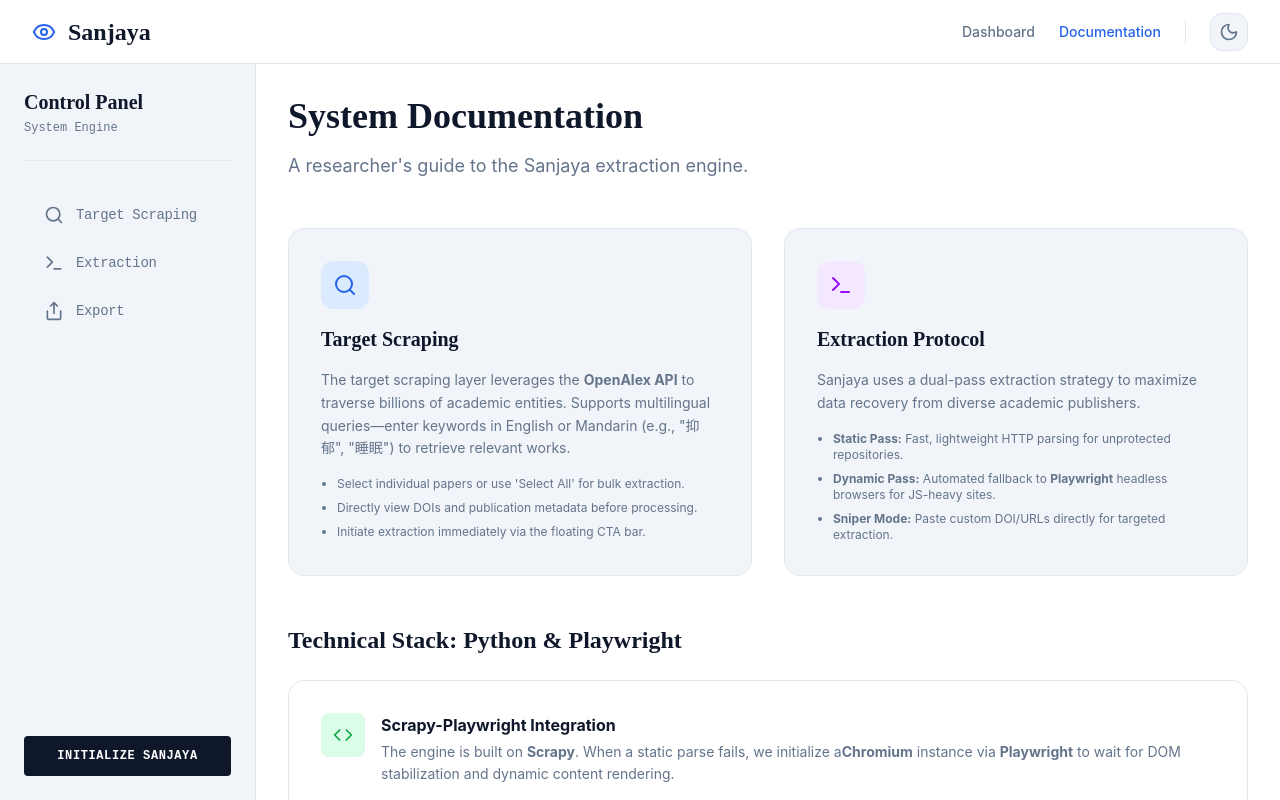
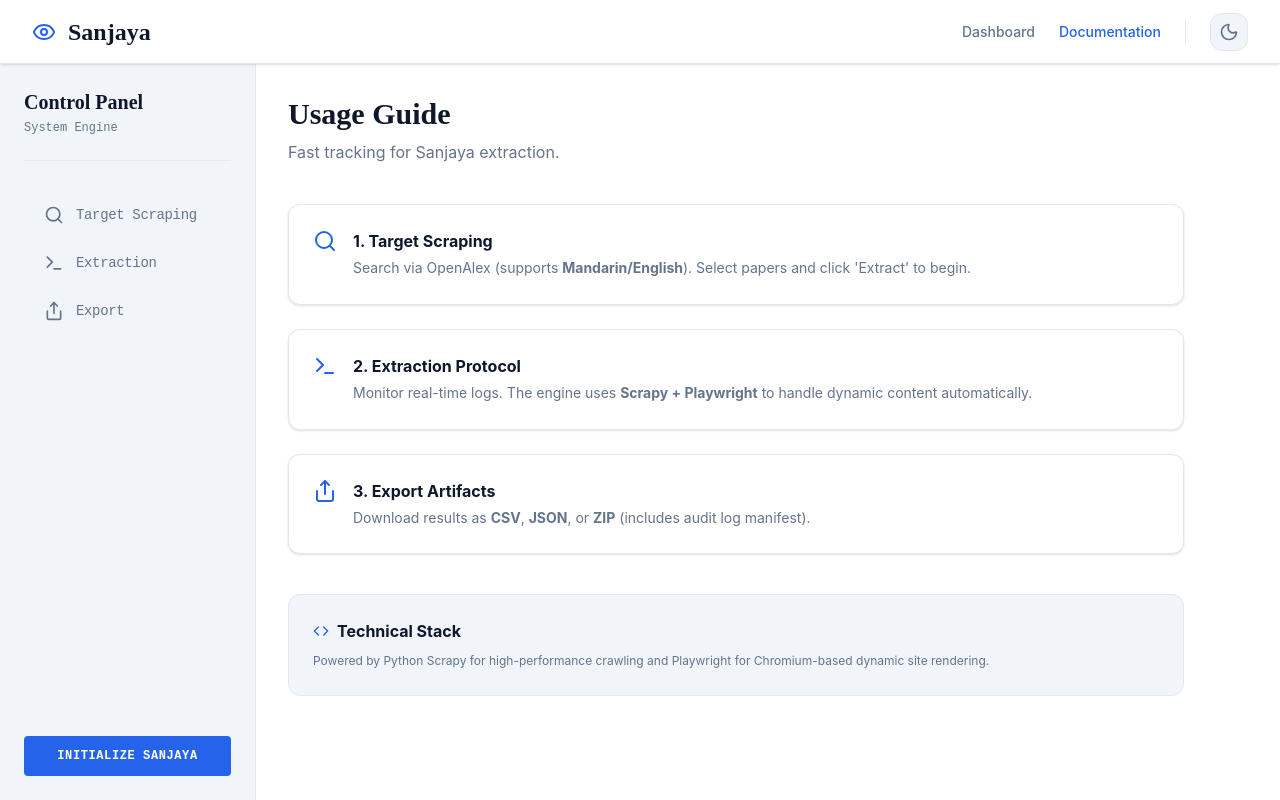
Before and after one commit to xguot/sanjaya, a React (Vite) app in the folder frontend/: page / in a window 1280 px wide. Both pictures are taken after a click on the button "Documentation". Built offline with nearby package versions, Linux system fonts and the light colour scheme; the HTML template or start-up script is replaced by a standard one.

Commit message:
ui(polish): default to light mode, fix placeholder visibility, and minimize docs

```diff
--- a/frontend/src/App.tsx
+++ b/frontend/src/App.tsx
@@ -2,8 +2,6 @@
 import { motion, AnimatePresence } from 'framer-motion';
 import {
   Eye,
-  UserCircle,
-  Settings,
   Search,
   Terminal,
   Share,
@@ -15,13 +13,13 @@
   Play,
   Download,
   CheckCircle2,
-  ExternalLink,
   Loader2,
   Moon,
-  Sun
+  Sun,
+  BookOpen
 } from 'lucide-react';
 
-// [TYPES] Core data structures for academic entities and engine state
+// [TYPES] Core data structures
 interface Paper {
   id: string;
   title: string;
@@ -49,11 +47,10 @@
 
 export default function App() {
   const [currentView, setCurrentView] = useState<View>(View.TargetScraping);
+  // Default to light mode (false)
   const [isDarkMode, setIsDarkMode] = useState(() => {
     if (typeof window !== 'undefined') {
-      const saved = localStorage.getItem('sanjaya-theme');
-      if (saved) return saved === 'dark';
-      return window.matchMedia('(prefers-color-scheme: dark)').matches;
+      return localStorage.getItem('sanjaya-theme') === 'dark';
     }
     return false;
   });
@@ -67,7 +64,6 @@
   const [isExtracting, setIsExtracting] = useState(false);
   const [error, setError] = useState<string | null>(null);
 
-  // [THEME] Sync system/user preference with DOM
   useEffect(() => {
     if (isDarkMode) {
       document.documentElement.classList.add('dark');
@@ -78,7 +74,6 @@
     }
   }, [isDarkMode]);
 
-  // [DISCOVERY] Executes semantic search via OpenAlex API layer
   const searchOpenAlex = async () => {
     if (!keyword.trim()) return;
     setIsSearching(true);
@@ -99,7 +94,6 @@
     }
   };
 
-  // [ENGINE] Orchestrates Scrapy subprocess execution and job queuing
   const startExtraction = async (targetUrls?: string[]) => {
     const urls = targetUrls || (currentView === View.TargetScraping
       ? Array.from(selectedUrls)
@@ -110,14 +104,10 @@
       return;
     }
 
-    // Sync URLs to input field for persistence in the Extraction view
     setInputUrls(urls.join('\n'));
-
     setIsExtracting(true);
     setError(null);
     setJob({ job_id: '', status: 'queued' });
-
-    // Redirect to extraction monitor immediately
     setCurrentView(View.Extraction);
 
     try {
@@ -134,11 +124,10 @@
     } catch (e: any) {
       setError(e.message);
       setIsExtracting(false);
-      setCurrentView(View.TargetScraping); // Fallback if init fails
+      setCurrentView(View.TargetScraping);
     }
   };
 
-  // [ROUTER] Handles long-polling for background task synchronization
   const pollStatus = (id: string) => {
     const interval = setInterval(async () => {
       try {
@@ -168,8 +157,8 @@
   };
 
   return (
-    <div className="flex flex-col h-screen overflow-hidden bg-background">
-      <header className="h-16 flex-shrink-0 bg-white dark:bg-surface-low border-b border-outline px-8 flex items-center justify-between z-30 transition-colors">
+    <div className="flex flex-col h-screen overflow-hidden bg-background text-on-surface">
+      <header className="h-16 flex-shrink-0 bg-white dark:bg-surface-low border-b border-outline px-8 flex items-center justify-between z-30 transition-colors shadow-sm">
         <div className="flex items-center gap-3">
           <Eye className="text-secondary" size={24} />
           <h1 className="text-2xl font-serif font-bold text-primary">Sanjaya</h1>
@@ -178,7 +167,7 @@
           <nav className="hidden md:flex items-center space-x-6 text-sm font-medium">
             <button
               onClick={() => setCurrentView(View.TargetScraping)}
-              className={`${currentView === View.TargetScraping ? 'text-secondary' : 'text-on-surface-variant hover:text-primary'} transition-colors`}
+              className={`${currentView !== View.Documentation ? 'text-secondary' : 'text-on-surface-variant hover:text-primary'} transition-colors`}
             >
               Dashboard
             </button>
@@ -193,7 +182,6 @@
           <button
             onClick={() => setIsDarkMode(!isDarkMode)}
             className="p-2 rounded-xl bg-surface-low dark:bg-surface-high border border-outline hover:border-secondary transition-all text-on-surface-variant hover:text-secondary"
-            title={isDarkMode ? 'Switch to Light Mode' : 'Switch to Dark Mode'}
           >
             {isDarkMode ? <Sun size={20} /> : <Moon size={20} />}
           </button>
@@ -216,7 +204,7 @@
           <button
             onClick={() => startExtraction()}
             disabled={isExtracting}
-            className="mt-auto w-full bg-primary text-white dark:bg-secondary font-mono text-xs py-3 rounded-sm hover:opacity-90 transition-opacity uppercase tracking-wider font-semibold disabled:opacity-50"
+            className="mt-auto w-full bg-secondary text-white font-mono text-xs py-3 rounded-sm hover:opacity-90 transition-opacity uppercase tracking-wider font-semibold disabled:opacity-50"
           >
             {isExtracting ? 'Engine Active' : 'Initialize Sanjaya'}
           </button>
@@ -296,74 +284,43 @@
 
 function DocumentationView() {
   return (
-    <div className="max-w-5xl space-y-12 pb-24">
+    <div className="max-w-4xl space-y-10 pb-20">
       <div>
-        <h2 className="text-4xl font-serif font-bold text-primary mb-4">System Documentation</h2>
-        <p className="text-on-surface-variant text-lg">A researcher's guide to the Sanjaya extraction engine.</p>
+        <h2 className="text-3xl font-serif font-bold text-primary mb-2">Usage Guide</h2>
+        <p className="text-on-surface-variant">Fast tracking for Sanjaya extraction.</p>
       </div>
 
-      <div className="grid md:grid-cols-2 gap-8">
-        <section className="space-y-4 p-8 bg-surface-low dark:bg-surface-high rounded-2xl border border-outline">
-          <div className="w-12 h-12 bg-blue-100 dark:bg-blue-900/30 text-secondary rounded-xl flex items-center justify-center mb-4">
-            <Search size={24} />
-          </div>
-          <h3 className="text-xl font-serif font-bold text-primary">Target Scraping</h3>
-          <p className="text-sm text-on-surface-variant leading-relaxed">
-            The target scraping layer leverages the <strong>OpenAlex API</strong> to traverse billions of academic entities.
-            Supports multilingual queries—enter keywords in English or Mandarin (e.g., "抑郁", "睡眠") to retrieve relevant works.
-          </p>
-          <ul className="text-xs space-y-2 text-on-surface-variant list-disc pl-4">
-            <li>Select individual papers or use 'Select All' for bulk extraction.</li>
-            <li>Directly view DOIs and publication metadata before processing.</li>
-            <li>Initiate extraction immediately via the floating CTA bar.</li>
-          </ul>
-        </section>
-
-        <section className="space-y-4 p-8 bg-surface-low dark:bg-surface-high rounded-2xl border border-outline">
-          <div className="w-12 h-12 bg-purple-100 dark:bg-purple-900/30 text-purple-600 rounded-xl flex items-center justify-center mb-4">
-            <Terminal size={24} />
-          </div>
-          <h3 className="text-xl font-serif font-bold text-primary">Extraction Protocol</h3>
-          <p className="text-sm text-on-surface-variant leading-relaxed">
-            Sanjaya uses a dual-pass extraction strategy to maximize data recovery from diverse academic publishers.
-          </p>
-          <ul className="text-xs space-y-2 text-on-surface-variant list-disc pl-4">
-            <li><strong>Static Pass:</strong> Fast, lightweight HTTP parsing for unprotected repositories.</li>
-            <li><strong>Dynamic Pass:</strong> Automated fallback to <strong>Playwright</strong> headless browsers for JS-heavy sites.</li>
-            <li><strong>Sniper Mode:</strong> Paste custom DOI/URLs directly for targeted extraction.</li>
-          </ul>
-        </section>
+      <div className="grid gap-6">
+        <DocSection icon={<Search />} title="1. Target Scraping">
+          Search via OpenAlex (supports <strong>Mandarin/English</strong>). Select papers and click 'Extract' to begin.
+        </DocSection>
+        <DocSection icon={<Terminal />} title="2. Extraction Protocol">
+          Monitor real-time logs. The engine uses <strong>Scrapy + Playwright</strong> to handle dynamic content automatically.
+        </DocSection>
+        <DocSection icon={<Share />} title="3. Export Artifacts">
+          Download results as <strong>CSV</strong>, <strong>JSON</strong>, or <strong>ZIP</strong> (includes audit log manifest).
+        </DocSection>
       </div>
 
-      <div className="space-y-6">
-        <h3 className="text-2xl font-serif font-bold text-primary">Technical Stack: Python & Playwright</h3>
-        <div className="p-8 border border-outline rounded-2xl space-y-6">
-          <div className="flex items-start gap-4">
-            <div className="p-3 bg-green-100 dark:bg-green-900/30 text-green-600 rounded-lg">
-              <Code size={20} />
-            </div>
-            <div>
-              <h4 className="font-bold text-primary mb-1">Scrapy-Playwright Integration</h4>
-              <p className="text-sm text-on-surface-variant leading-relaxed">
-                The engine is built on <strong>Scrapy</strong>. When a static parse fails, we initialize a
-                <strong>Chromium</strong> instance via <strong>Playwright</strong> to wait for DOM stabilization and dynamic content rendering.
+      <div className="p-6 border border-outline rounded-xl bg-surface-low dark:bg-surface-high">
+        <h4 className="font-bold text-primary mb-2 flex items-center gap-2">
+          <Code size={16} className="text-secondary" /> Technical Stack
+        </h4>
+        <p className="text-xs text-on-surface-variant leading-relaxed">
+          Powered by Python Scrapy for high-performance crawling and Playwright for Chromium-based dynamic site rendering.
         </p>
       </div>
     </div>
+  );
+}
 
-          <div className="flex items-start gap-4">
-            <div className="p-3 bg-amber-100 dark:bg-amber-900/30 text-amber-600 rounded-lg">
-              <FileText size={20} />
-            </div>
+function DocSection({ icon, title, children }: any) {
+  return (
+    <div className="flex gap-4 p-6 border border-outline rounded-xl bg-white dark:bg-surface-low shadow-sm">
+      <div className="text-secondary">{icon}</div>
       <div>
-              <h4 className="font-bold text-primary mb-1">Audit Log & Manifest</h4>
-              <p className="text-sm text-on-surface-variant leading-relaxed">
-                To ensure research reproducibility, every ZIP export includes an automated <strong>manifest.txt</strong>.
-                This log captures the timestamp, Job ID, and the source URLs used in the session.
-              </p>
-            </div>
-          </div>
-        </div>
+        <h4 className="font-bold text-primary mb-1">{title}</h4>
+        <p className="text-sm text-on-surface-variant leading-relaxed">{children}</p>
       </div>
     </div>
   );
@@ -383,7 +340,7 @@
               onChange={(e) => setKeyword(e.target.value)}
               onKeyDown={(e) => e.key === 'Enter' && onSearch()}
               placeholder="Search via OpenAlex (e.g., '抑郁', 'genomic sequencing')..."
-              className="w-full pl-12 pr-4 py-4 bg-surface-low border border-outline rounded-xl focus:ring-4 focus:ring-secondary/10 focus:border-secondary outline-none transition-all font-mono dark:text-white"
+              className="w-full pl-12 pr-4 py-4 bg-surface-low dark:bg-surface-high border border-outline rounded-xl focus:ring-4 focus:ring-secondary/10 focus:border-secondary outline-none transition-all font-mono text-on-surface placeholder:text-slate-400"
             />
           </div>
           <button
@@ -427,7 +384,7 @@
                 className={`flex gap-4 p-4 border rounded-xl transition-all cursor-pointer ${
                   selectedUrls.has(paper.url)
                     ? 'bg-secondary/5 border-secondary'
-                    : 'bg-white dark:bg-surface-low border-outline hover:border-slate-300 dark:hover:border-slate-500'
+                    : 'bg-white dark:bg-surface-low border-outline hover:border-slate-300 dark:hover:border-slate-500 shadow-sm'
                 }`}
               >
                 <div className={`mt-1 w-5 h-5 rounded border-2 flex items-center justify-center transition-all ${
@@ -452,7 +409,7 @@
               <button
                 onClick={onExtract}
                 disabled={isExtracting}
-                className="bg-secondary text-white px-8 py-4 rounded-full font-bold shadow-2xl hover:bg-blue-700 transition-all flex items-center gap-3 ring-4 ring-white disabled:opacity-70"
+                className="bg-secondary text-white px-8 py-4 rounded-full font-bold shadow-2xl hover:bg-blue-700 transition-all flex items-center gap-3 ring-4 ring-white dark:ring-surface-low disabled:opacity-70"
               >
                 {isExtracting ? (
                   <Loader2 size={18} className="animate-spin" />
@@ -488,14 +445,14 @@
               value={inputUrls}
               onChange={(e) => setInputUrls(e.target.value)}
               placeholder="Paste URLs or DOIs (one per line)..."
-              className="flex-1 p-6 font-mono text-xs outline-none bg-white dark:bg-surface-low resize-none dark:text-white"
+              className="flex-1 p-6 font-mono text-xs outline-none bg-white dark:bg-surface-low resize-none text-on-surface placeholder:text-slate-400"
             />
-            <div className="p-4 border-t border-outline flex justify-between items-center bg-surface-low/50">
-              <span className="text-[10px] font-mono text-on-surface-variant">{inputUrls.split('\n').filter((u: string) => u.trim()).length} Targets Loaded</span>
+            <div className="p-4 border-t border-outline flex justify-between items-center bg-surface-low/50 dark:bg-slate-900/50">
+              <span className="text-[10px] font-mono text-on-surface-variant">{(inputUrls || '').split('\n').filter((u: string) => u.trim()).length} Targets Loaded</span>
               <button
                 onClick={onExecute}
                 disabled={isExtracting}
-                className="px-6 py-2.5 bg-slate-900 text-white font-mono text-[10px] font-bold uppercase tracking-widest rounded-lg flex items-center gap-2 hover:bg-black transition-colors disabled:opacity-50"
+                className="px-6 py-2.5 bg-secondary text-white font-mono text-[10px] font-bold uppercase tracking-widest rounded-lg flex items-center gap-2 hover:opacity-90 transition-opacity disabled:opacity-50"
               >
                 {isExtracting ? <Loader2 size={14} className="animate-spin" /> : <Play size={14} fill="currentColor" />}
                 Run Sanjaya
@@ -570,8 +527,9 @@
                <Database size={18} className="text-on-surface-variant" />
                Dataset Preview
             </h3>
-            <span className="text-[10px] font-mono text-on-surface-variant bg-white border border-outline px-2 py-1 rounded">Sample Rows</span>
+            <span className="text-[10px] font-mono text-on-surface-variant bg-white dark:bg-surface-high border border-outline px-2 py-1 rounded">Sample Rows</span>
           </div>
+          <div className="overflow-x-auto">
             <table className="w-full">
               <thead className="bg-slate-50 dark:bg-slate-900 text-[10px] font-mono text-on-surface-variant uppercase tracking-widest border-b border-outline">
                 <tr>
@@ -585,7 +543,7 @@
                   <tr key={i} className="hover:bg-slate-50 dark:hover:bg-slate-800 transition-colors">
                     <td className="px-6 py-4 text-[11px] font-mono text-secondary truncate max-w-[200px]">{row.url}</td>
                     <td className="px-6 py-4">
-                    <span className="bg-slate-100 text-[10px] font-mono px-2 py-0.5 rounded text-primary">{row.extraction_method}</span>
+                      <span className="bg-slate-100 dark:bg-surface-high text-[10px] font-mono px-2 py-0.5 rounded text-primary">{row.extraction_method}</span>
                     </td>
                     <td className="px-6 py-4 text-[11px] text-on-surface-variant line-clamp-1">{row.content?.slice(0, 150)}...</td>
                   </tr>
@@ -599,8 +557,9 @@
               </tbody>
             </table>
           </div>
+        </div>
 
-        <div className="grid grid-cols-3 gap-6">
+        <div className="grid grid-cols-1 md:grid-cols-3 gap-6">
           <ExportCard
             icon={<FileText size={24} />}
             title="Spreadsheet"
@@ -630,12 +589,13 @@
 }
 
 function ExportCard({ icon, title, format, desc, href, recommended }: any) {
+  const active = href !== '#';
   return (
     <a
       href={href}
       download
       className={`relative p-8 border rounded-2xl flex flex-col h-full bg-white dark:bg-surface-low transition-all group ${
-        href === '#' ? 'opacity-50 cursor-not-allowed grayscale' : 'hover:shadow-xl hover:border-secondary shadow-sm'
+        !active ? 'opacity-50 cursor-not-allowed grayscale' : 'hover:shadow-xl hover:border-secondary shadow-sm'
       } ${recommended ? 'ring-2 ring-secondary ring-offset-4 ring-offset-background dark:ring-offset-surface-low' : 'border-outline'}`}
     >
       {recommended && (
```
Lines whose indentation alone changed are shown as unchanged.
